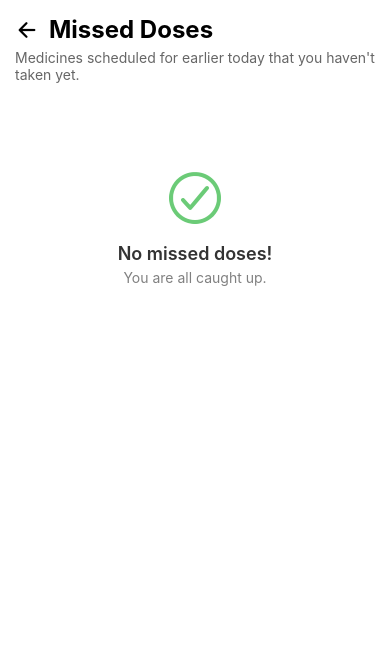
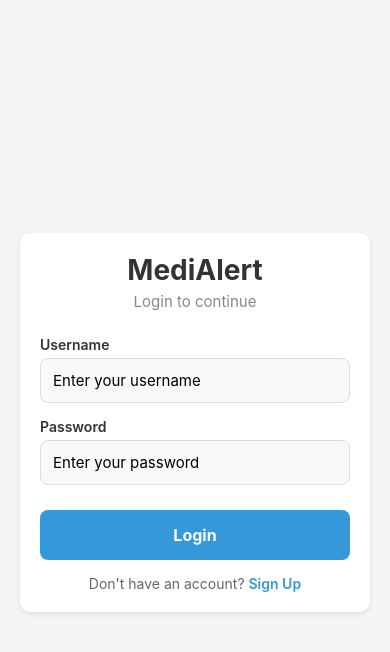
Before and after one commit to Parth10P/MediAlert, a React Native app: screen /MissedDoses in a window 390 px wide. Shown: the top 652 px of the page. Built offline with nearby package versions, Linux system fonts and the light colour scheme.

Commit message:
remove missed doses screen

```diff
--- a/src/navigation/AppNavigator.js
+++ b/src/navigation/AppNavigator.js
@@ -12,7 +12,6 @@ import MedicinesDirectoryScreen from '../screens/MedicinesDirectoryScreen';
 import DailyScheduleScreen from '../screens/DailyScheduleScreen';
 import HistoryScreen from '../screens/HistoryScreen';
 import ProfileScreen from '../screens/ProfileScreen';
-import MissedDosesScreen from '../screens/MissedDosesScreen';
 
 const Stack = createNativeStackNavigator();
 const Tab = createBottomTabNavigator();
@@ -69,7 +68,6 @@ export default function AppNavigator() {
         <Stack.Screen name="Login" component={LoginScreen} />
         <Stack.Screen name="Signup" component={SignupScreen} />
         <Stack.Screen name="Home" component={MainTabNavigator} />
-        <Stack.Screen name="MissedDoses" component={MissedDosesScreen} />
       </Stack.Navigator>
     </NavigationContainer>
   );
--- a/src/screens/DailyScheduleScreen.js
+++ b/src/screens/DailyScheduleScreen.js
@@ -72,7 +72,7 @@ export default function DailyScheduleScreen({ navigation }) {
           status: newStatus,
           taken: newStatus === 'taken', // Maintain legacy compatibility if needed, or deprecate
           stock: newStock,
-          lastTakenDate: newStatus === 'taken' ? new Date().toDateString() : med.lastTakenDate
+          lastTakenDate: (newStatus === 'taken' || newStatus === 'skipped') ? new Date().toDateString() : med.lastTakenDate
         };
       }
       return med;
@@ -92,12 +92,6 @@ export default function DailyScheduleScreen({ navigation }) {
       <ScrollView style={styles.container}>
         <View style={styles.headerContainer}>
           <Text style={styles.header}>Today's Schedule</Text>
-          <View style={styles.actionsRow}>
-            <TouchableOpacity onPress={() => navigation.navigate('MissedDoses')} style={styles.actionBtn}>
-              <Ionicons name="alert-circle-outline" size={16} color="#FF6B6B" />
-              <Text style={styles.missedText}>Missed Doses</Text>
-            </TouchableOpacity>
-          </View>
         </View>
 
         {medicines.length === 0 && (
--- a/src/screens/MissedDosesScreen.js
+++ /dev/null
@@ -1,198 +0,0 @@
-import React, { useState, useCallback } from 'react';
-import { View, Text, StyleSheet, ScrollView, TouchableOpacity, Alert, SafeAreaView } from 'react-native';
-import { useFocusEffect } from '@react-navigation/native';
-import { getMedicines, updateMedicineStatus, saveHistory } from '../storage/storageUtils';
-import { Ionicons, MaterialCommunityIcons, FontAwesome5 } from '@expo/vector-icons';
-
-const iconMap = {
-    1: <Ionicons name="medkit" size={22} />,
-    2: <MaterialCommunityIcons name="pill" size={22} />,
-    3: <MaterialCommunityIcons name="flask-outline" size={22} />,
-    4: <FontAwesome5 name="apple-alt" size={22} />,
-    5: <Ionicons name="thermometer-outline" size={22} />,
-    6: <Ionicons name="heart" size={22} />,
-};
-
-export default function MissedDosesScreen({ navigation }) {
-    const [missedMedicines, setMissedMedicines] = useState([]);
-
-    useFocusEffect(
-        useCallback(() => {
-            loadMissedMedicines();
-        }, [])
-    );
-
-    const loadMissedMedicines = async () => {
-        const meds = await getMedicines();
-        const now = new Date();
-        const currentTime = now.toLocaleTimeString([], { hour: '2-digit', minute: '2-digit' });
-
-        // Helper to compare times "HH:MM AM/PM"
-        const isTimePast = (medTime) => {
-            // Simple string comparison works for same format if 24h, but here we have AM/PM potentially or just locale dependent.
-            // Let's assume the format stored is consistent.
-            // To be safe, let's parse them.
-            // Actually, the stored format in AddMedicineScreen is: time.toLocaleTimeString([], { hour: '2-digit', minute: '2-digit' })
-            // This depends on device locale.
-            // For the purpose of this task, let's assume we can compare them if we parse them to dates on the same day.
-
-            const [time, modifier] = medTime.split(' ');
-            let [hours, minutes] = time.split(':');
-
-            if (hours === '12') {
-                hours = '00';
-            }
-
-            if (modifier === 'PM') {
-                hours = parseInt(hours, 10) + 12;
-            }
-
-            const medDate = new Date();
-            medDate.setHours(hours, minutes, 0, 0);
-
-            return medDate < now;
-        };
-
-        // However, the stored time format might vary.
-        // Let's try to be robust. If the stored time is just a string, we might need a better comparison.
-        // Given the previous code: time: time.toLocaleTimeString([], { hour: '2-digit', minute: '2-digit' })
-        // It likely produces "10:30 AM" or "14:30".
-        // Let's rely on a simpler check: if the current time is greater than the med time.
-        // But string comparison "09:00 PM" > "10:00 AM" is false.
-        // So we DO need to parse.
-
-        // Let's use a robust parser or just assume the standard JS Date parsing works on "DateString TimeString".
-        const todayStr = now.toDateString();
-
-        const missed = meds.filter(med => {
-            // If taken or skipped, it's not missed
-            if (med.taken || med.status === 'taken' || med.status === 'skipped') return false;
-
-            // Construct a date object for the medicine time today
-            const medTimeStr = `${todayStr} ${med.time}`;
-            const medDate = new Date(medTimeStr);
-
-            // If invalid date (parsing failed), fallback or ignore
-            if (isNaN(medDate.getTime())) return false;
-
-            return medDate < now;
-        });
-
-        setMissedMedicines(missed);
-    };
-
-    const markAsTaken = async (id) => {
-        const allMeds = await getMedicines();
-        const updatedMeds = allMeds.map(med => {
-            if (med.id === id) {
-                let newStock = med.stock;
-                if (med.stock !== null && med.stock !== undefined) {
-                    newStock = med.stock > 0 ? med.stock - 1 : 0;
-                }
-
-                return {
-                    ...med,
-                    status: 'taken',
-                    taken: true,
-                    stock: newStock,
-                    lastTakenDate: new Date().toDateString()
-                };
-            }
-            return med;
-        });
-
-        await updateMedicineStatus(updatedMeds);
-
-        // Update history
-        const today = new Date().toISOString().split('T')[0];
-        const takenCount = updatedMeds.filter(m => m.status === 'taken').length;
-        const skippedCount = updatedMeds.filter(m => m.status === 'skipped').length;
-        await saveHistory(today, takenCount, skippedCount);
-
-        Alert.alert('Success', 'Medicine marked as taken!');
-        loadMissedMedicines();
-    };
-
-    return (
-        <SafeAreaView style={styles.container}>
-            <ScrollView contentContainerStyle={styles.scrollContent}>
-                <View style={{ flexDirection: 'row', alignItems: 'center', marginBottom: 5 }}>
-                    <TouchableOpacity onPress={() => navigation.goBack()} style={{ marginRight: 10 }}>
-                        <Ionicons name="arrow-back" size={24} color="black" />
-                    </TouchableOpacity>
-                    <Text style={styles.header}>Missed Doses</Text>
-                </View>
-                <Text style={styles.subHeader}>Medicines scheduled for earlier today that you haven't taken yet.</Text>
-
-                {missedMedicines.length === 0 && (
-                    <View style={styles.emptyBox}>
-                        <Ionicons name="checkmark-circle-outline" size={64} color="#6BCB77" />
-                        <Text style={styles.emptyText}>No missed doses!</Text>
-                        <Text style={styles.emptySub}>You are all caught up.</Text>
-                    </View>
-                )}
-
-                {missedMedicines.map(med => (
-                    <View key={med.id} style={[styles.card, { borderLeftColor: med.color }]}>
-                        <View style={styles.cardLeft}>
-                            <View style={[styles.iconHolder, { backgroundColor: med.color + '33' }]}>
-                                {iconMap[med.icon]}
-                            </View>
-                            <View style={styles.textContainer}>
-                                <Text style={styles.medName}>{med.name}</Text>
-                                <Text style={styles.medDetails}>{med.dosage} • {med.time}</Text>
-                            </View>
-                        </View>
-
-                        <TouchableOpacity
-                            onPress={() => markAsTaken(med.id)}
-                            style={styles.takeBtn}
-                        >
-                            <Text style={styles.takeText}>Take Now</Text>
-                        </TouchableOpacity>
-                    </View>
-                ))}
-            </ScrollView>
-        </SafeAreaView>
-    );
-}
-
-const styles = StyleSheet.create({
-    container: { flex: 1, backgroundColor: '#fff' },
-    scrollContent: { padding: 15 },
-    header: { fontSize: 24, fontWeight: 'bold' },
-    subHeader: { fontSize: 14, color: '#666', marginBottom: 20 },
-    card: {
-        flexDirection: 'row',
-        justifyContent: 'space-between',
-        borderLeftWidth: 6,
-        padding: 12,
-        borderRadius: 10,
-        backgroundColor: '#fafafa',
-        marginBottom: 12,
-        elevation: 2,
-        alignItems: 'center'
-    },
-    cardLeft: { flexDirection: 'row', alignItems: 'center', flex: 1 },
-    textContainer: { flex: 1 },
-    iconHolder: {
-        width: 45,
-        height: 45,
-        borderRadius: 25,
-        justifyContent: 'center',
-        alignItems: 'center',
-        marginRight: 12,
-    },
-    medName: { fontSize: 16, fontWeight: '600' },
-    medDetails: { fontSize: 14, color: 'gray', marginTop: 2 },
-    takeBtn: {
-        backgroundColor: '#4D96FF',
-        paddingVertical: 8,
-        paddingHorizontal: 16,
-        borderRadius: 20,
-    },
-    takeText: { color: '#fff', fontWeight: 'bold', fontSize: 12 },
-    emptyBox: { alignItems: 'center', marginTop: 60 },
-    emptyText: { fontSize: 18, fontWeight: '600', color: '#333', marginTop: 10 },
-    emptySub: { fontSize: 14, color: 'gray', marginTop: 5 },
-});
```
